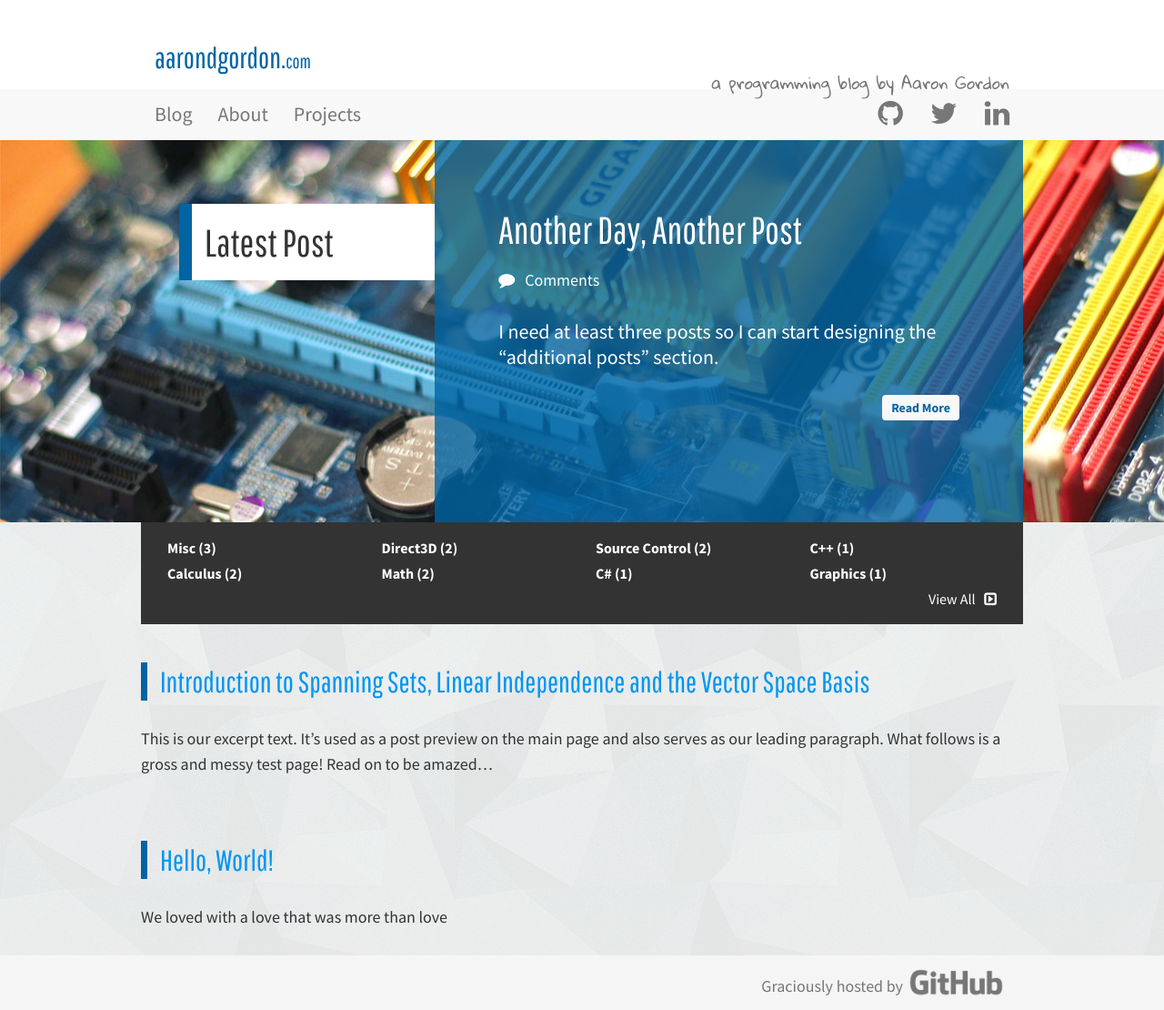
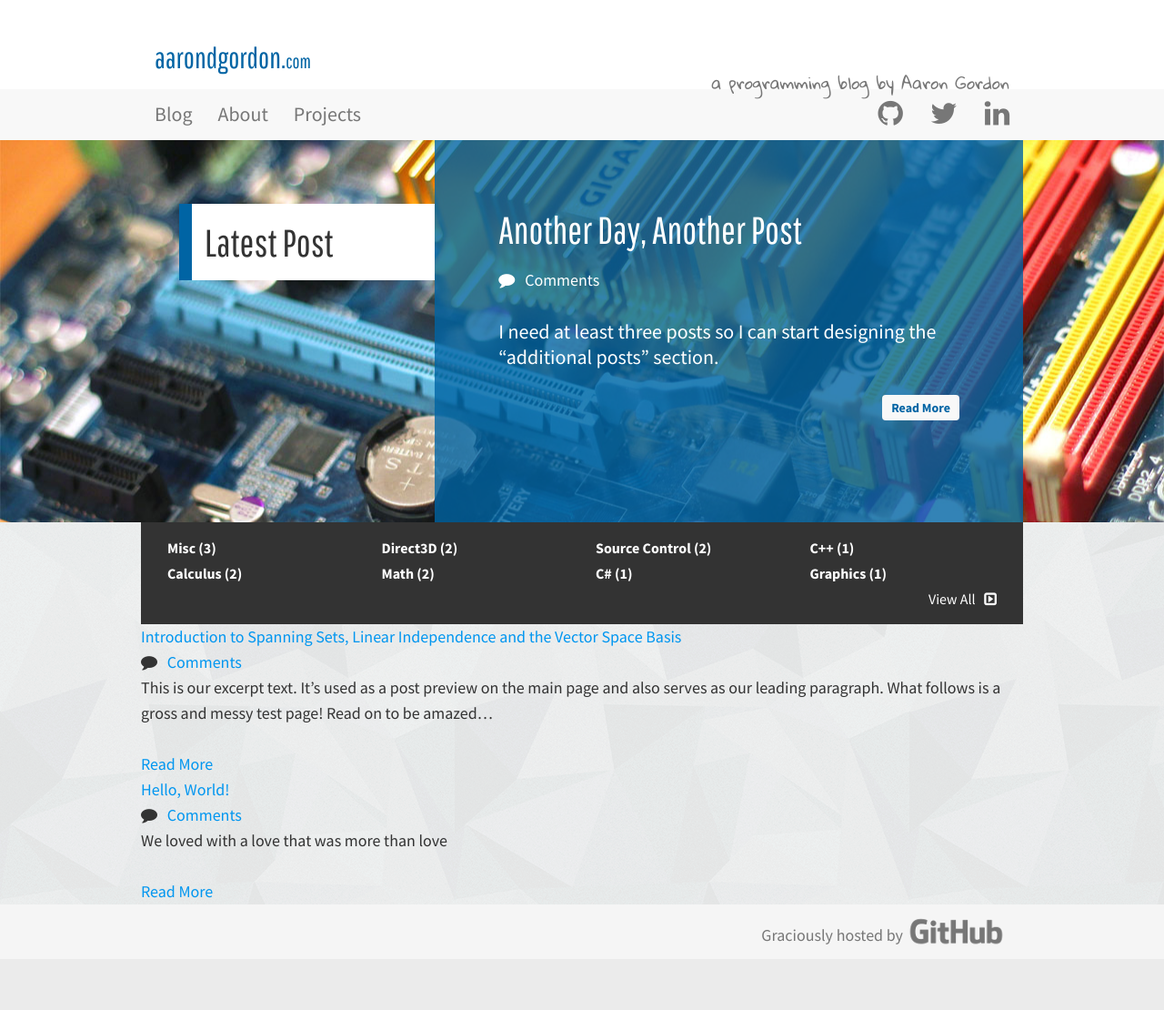
Before and after one commit to aarondgordon/aarondgordon.github.io, a Jekyll site: the page built from index.md, in a window 1280 px wide. Shown: the whole page at 91% size. Built offline with Jekyll 4.4.1, drawn with Linux system fonts in a browser that asks for light colours; nearby versions of some CDN libraries; comment, search, counter and statistics services are not loaded; after the commit the page ends 1054 px from its top, so only the background shows below that.

Commit message:
Added skeleton for post previews

```diff
--- a/_layouts/home.html
+++ b/_layouts/home.html
@@ -10,7 +10,7 @@ layout: default
       </div>
       <div class="col-sm-8 no-gutter">
         <div class="cover-panel">
-          <div class="cover-title">{{ post.title }}</div>
+          <div class="cover-title"><a href="{{ post.url }}">{{ post.title }}</a></div>
           <p>
             <i class="fa fa-comment"></i> &nbsp; <a href="{{ post.url }}#disqus_thread" data-disqus-identifier="{{ post.id }}">Comments</a>
           </p>
@@ -69,8 +69,14 @@ layout: default
 
     {% for post in site.posts offset:1 %}
       <div class="post-preview">
-        <h2><a href="{{ post.url }}">{{ post.title }}</a></h2>
+        <div class="post-preview-title"><a href="{{ post.url }}">{{ post.title }}</a></div>
+        <div class="post-preview-comments">
+          <i class="fa fa-comment"></i> &nbsp; <a href="{{ post.url }}#disqus_thread" data-disqus-identifier="{{ post.id }}">Comments</a>
+        </div>
         {{ post.excerpt }}
+        <div class="post-preview-read-more">
+          <a href="{{ post.url }}">Read More</a>
+        </div>
       </div>
     {% endfor %}
 
```
